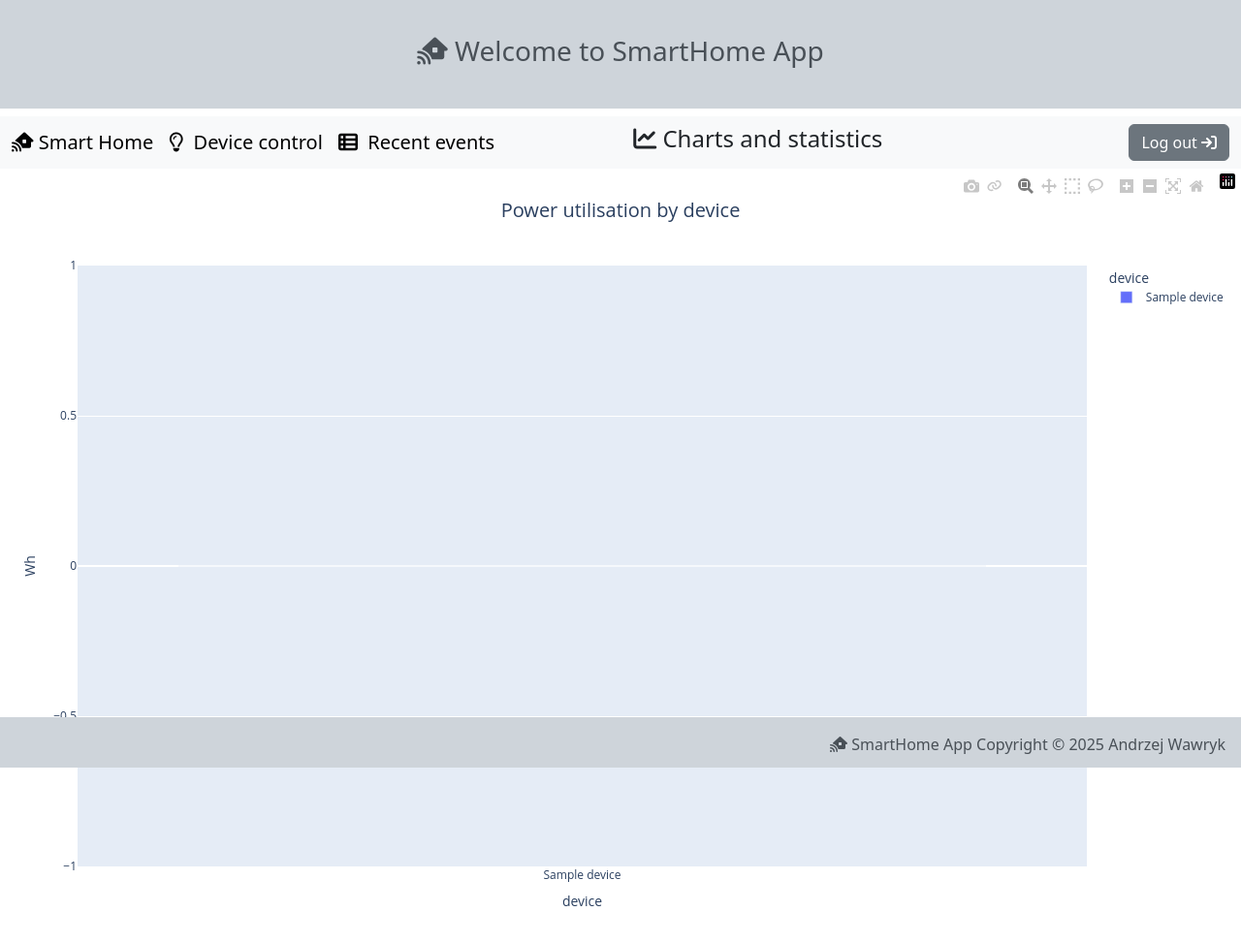
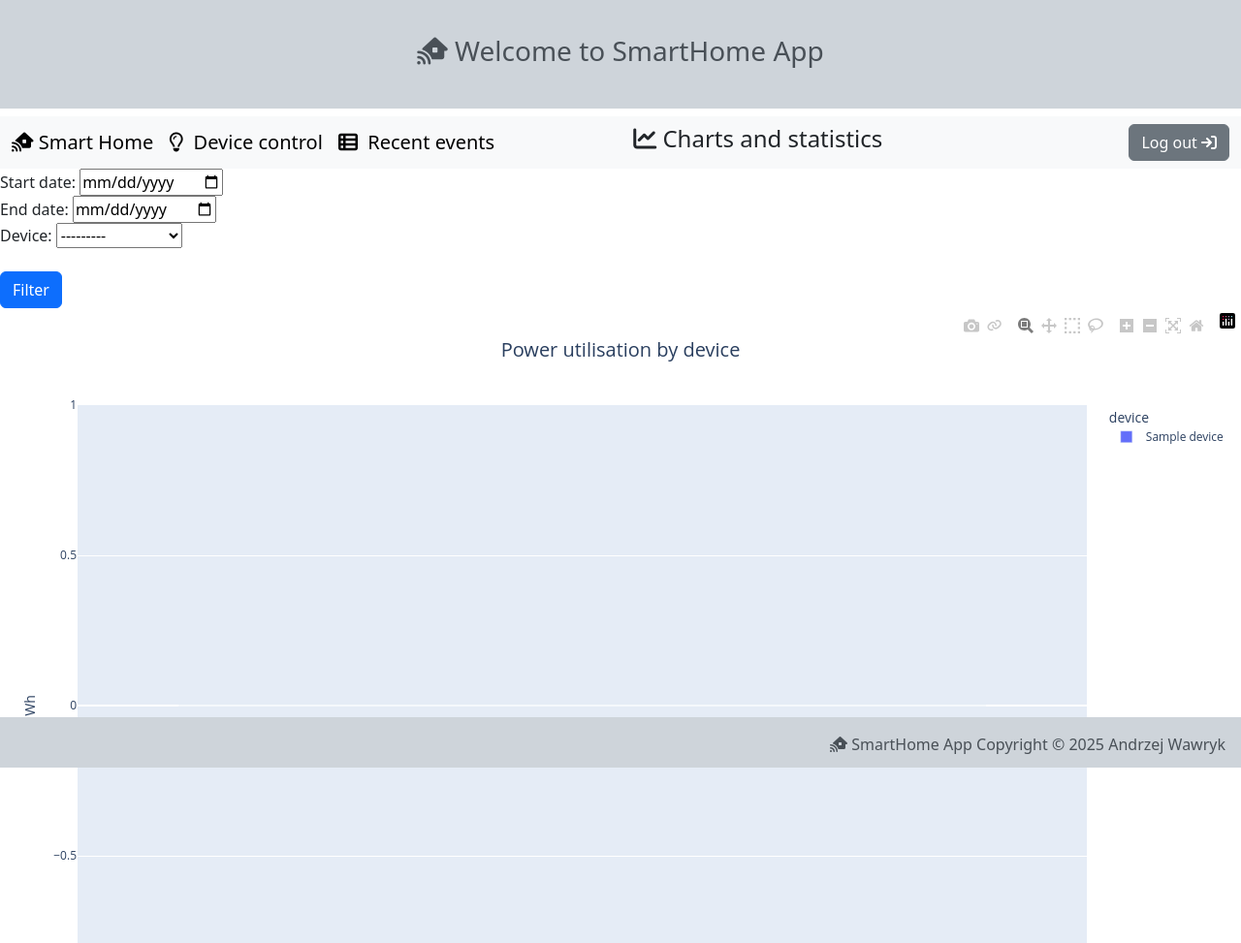
Before and after one commit to preemek/smarthome_app, a Django app: page /shApp/stats/ in a window 1280 px wide. Shown: the top 973 px of the page at 97% size. Run offline with Django 5.2, Linux system fonts and the light colour scheme; a user stored in the database is signed in; tables that the repository leaves empty hold one stand-in row (values such as "Sample post"); some libraries are stand-ins or nearby versions.

Commit message:
Praca w domu 2025-01-26

```diff
--- a/SmartHome/SmartHomeApp/forms.py
+++ b/SmartHome/SmartHomeApp/forms.py
@@ -1,7 +1,20 @@
-from django.forms import ModelForm
+import django.contrib.auth.models
+from django import forms
+from django.contrib.auth import authenticate
+
 from SmartHomeApp.models import Device
 
-class DeviceForm(ModelForm):
+class DeviceForm(forms.ModelForm):
     class Meta:
         model = Device
         exclude = ['owner']
+
+class FilterForm(forms.Form):
+    def __init__(self, *args, **kwargs):
+        self.current_user = kwargs.pop('current_user', None)
+        cu = kwargs.pop('current_user', None)
+        super().__init__(*args, **kwargs)
+        self.fields['device'] = forms.ModelChoiceField(queryset=Device.objects.for_user(self.current_user))
+
+    start_date = forms.DateField(widget=forms.DateInput(attrs={'type': 'date'}))
+    end_date = forms.DateField(widget=forms.DateInput(attrs={'type': 'date'}))
--- a/SmartHome/SmartHomeApp/views.py
+++ b/SmartHome/SmartHomeApp/views.py
@@ -7,7 +7,7 @@ from django.shortcuts import render, redirect, get_object_or_404
 from django.template.defaultfilters import title
 
 from SmartHomeApp.models import Device, LogRow
-from SmartHomeApp.forms import DeviceForm
+from SmartHomeApp.forms import DeviceForm, FilterForm
 from django.contrib.auth.decorators import login_required
 
 import plotly.express as px
@@ -87,9 +87,21 @@ def shApp_logs(request):
 
 @login_required(login_url='login')
 def shApp_stats(request):
+    start_date = request.POST.get('start_date')
+    end_date = request.POST.get('end_date')
+    filter_devices = request.POST.get('device')
     logs = LogRow.objects.filter(owner=request.user
                                   ).annotate(total_power_utilisation
                                                          = F('power_in_watts') * F('time_in_seconds') / 3600)
+    if start_date is not None:
+        logs = logs.filter(on_timestamp__gte=start_date)
+    if end_date is not None:
+        logs = logs.filter(on_timestamp__lte=end_date)
+    if filter_devices is not None:
+        logs = logs.filter(device=filter_devices)
+
+    print('filter_devices: ',filter_devices)
+
     logs_sum_total_power = (logs.values('device__name')
              .order_by('device__name')
              .annotate(sum_power_utilisation=Sum('total_power_utilisation')))
@@ -124,4 +136,5 @@ def shApp_stats(request):
 
     chart_count_on_off = fig_count_on_off.to_html()
 
-    return render(request, 'shApp_stats.html', {'chart_sum_total_power': chart_sum_total_power, 'chart_count_on_off': chart_count_on_off})
+    return render(request, 'shApp_stats.html', {'chart_sum_total_power': chart_sum_total_power
+        , 'chart_count_on_off': chart_count_on_off,'form': FilterForm(current_user=request.user)})
--- a/SmartHome/templates/shApp_stats.html
+++ b/SmartHome/templates/shApp_stats.html
@@ -1,5 +1,5 @@
 {% extends 'shApp_base_template.html' %}
-
+{% load bootstrap %}
 {% block title %} Stats {% endblock %}
 
 {% block body %}
@@ -35,6 +35,12 @@
     </div>
   </div>
 </nav>
+    <form method="post" action="{% url 'stats' %}" >
+        {% csrf_token %}
+        {{ form|bootstrap }}
+        <br>
+        <button type="submit" class="btn btn-primary">Filter</button>
+    </form>
 {{ chart_sum_total_power|safe }}
 {{ chart_count_on_off|safe }}
 <br>
```
